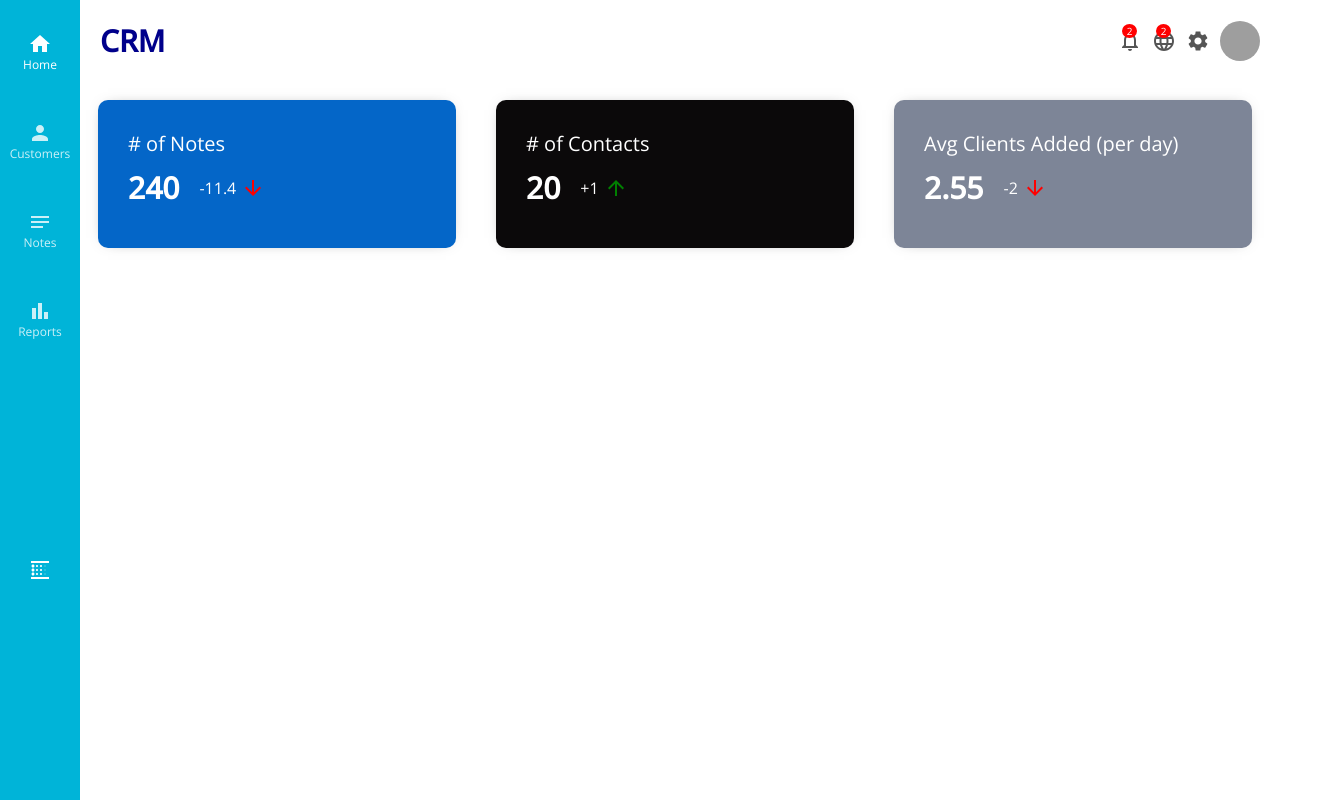
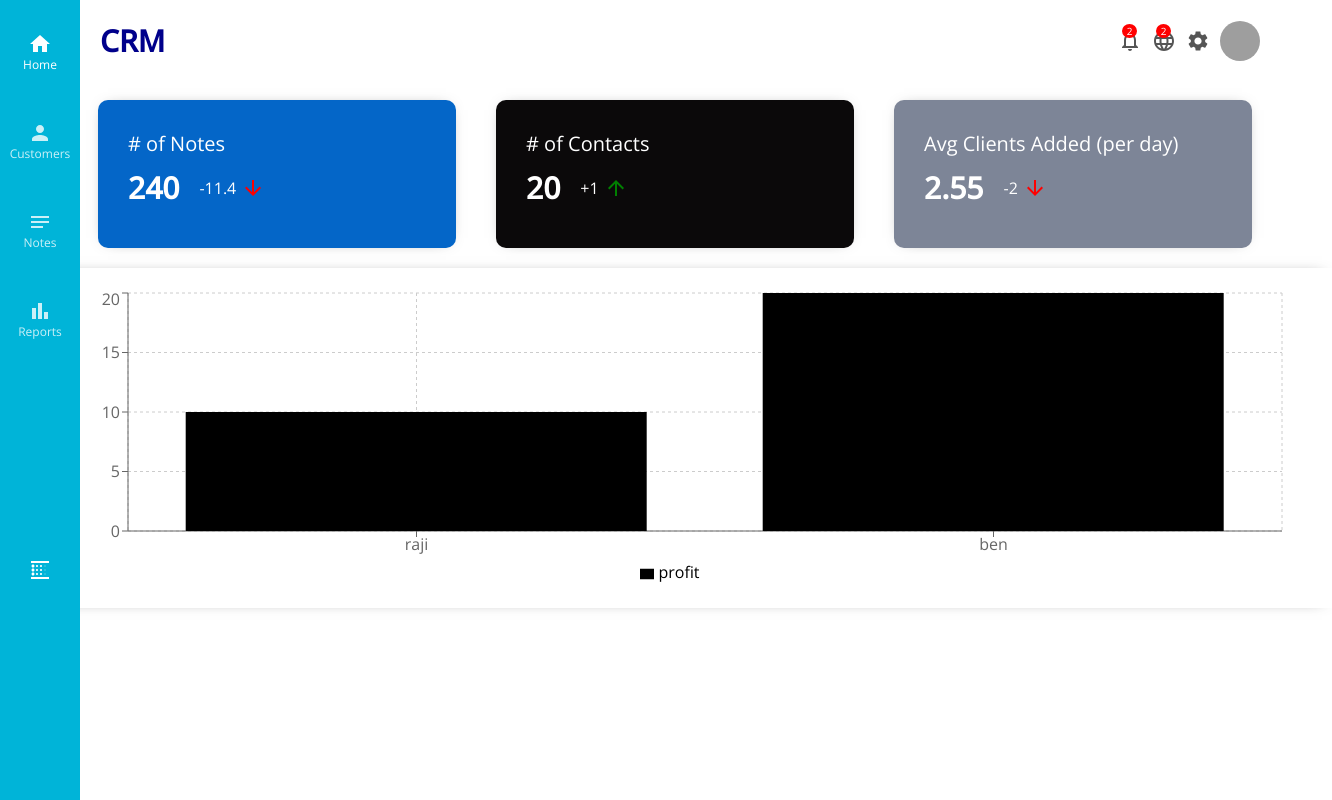
Before and after one commit to rajis31/crmX, a React app in the folder frontend/: page / in a window 1280 px wide. Shown: the whole page, 1332 px wide, since content can reach past the window. Built offline with nearby package versions, Linux system fonts and the light colour scheme; grey boxes are pictures that could not be loaded.

Commit message:
added in barchart component into Dashboard page

```diff
--- a/frontend/package.json
+++ b/frontend/package.json
@@ -20,7 +20,8 @@
     "D": "^1.0.0",
     "react": "^17.0.2",
     "react-dom": "^17.0.2",
-    "react-router-dom": "^6.2.2"
+    "react-router-dom": "^6.2.2",
+    "recharts": "^2.1.9"
   },
   "devDependencies": {
     "@babel/core": "^7.13.14",
--- a/frontend/src/Pages/Dashboard/Dashboard.jsx
+++ b/frontend/src/Pages/Dashboard/Dashboard.jsx
@@ -2,14 +2,18 @@ import React from 'react'
 import Sidebar from '../../components/Sidebar/Sidebar';
 import Topbar from '../../components/Topbar/Topbar';
 import Metricbar from '../../components/Metricbar/Metricbar';
+import Barchart from '../../components/Charts/Barchart/Barchart';
+import sampleData from '../../data/sampleData';
 
 function Dashboard() {
+  const data = sampleData();
   return (
     <>
        <Topbar />
        <Sidebar />
        <div>
          <Metricbar />
+         <Barchart xAxisDataKey="name" barDataKey="profit" fill="#000" data={data} />
        </div>
     </>
 
--- a/frontend/src/components/Charts/Barchart/Barchart.jsx
+++ b/frontend/src/components/Charts/Barchart/Barchart.jsx
@@ -1,5 +1,5 @@
 import React from 'react'
-import "./BarChart.css";
+import "./Barchart.css";
 import {
     BarChart,
     Bar,
@@ -12,8 +12,13 @@ import {
 } from 'recharts';
 
 const Barchart = ({ xAxisDataKey,barDataKey, fill, data }) => {
+    console.log("XDataKey: "+xAxisDataKey);
+    console.log("barDataKey: "+barDataKey);
+    console.log("fill: "+fill);
+    console.log(data);
+
     return (
-        <ResponsiveContainer width="100%" height="100%" className="barchart" >
+        <ResponsiveContainer width="100%" height={300} className="barchart" >
             <BarChart
                 width={500}
                 height={300}
--- a/frontend/src/data/sampleData.jsx
+++ b/frontend/src/data/sampleData.jsx
@@ -4,11 +4,11 @@ const sampleData = ()=>{
     const data = [
             {
                 "name": "raji",
-                "profit": 2500
+                "profit": 10
             },
             {
-                "name": "raji",
-                "profit": 2500
+                "name": "ben",
+                "profit": 20
             }
     ];
 
```
Also changed, not shown: 1 other file (tests, documents, lock files or other folders).
